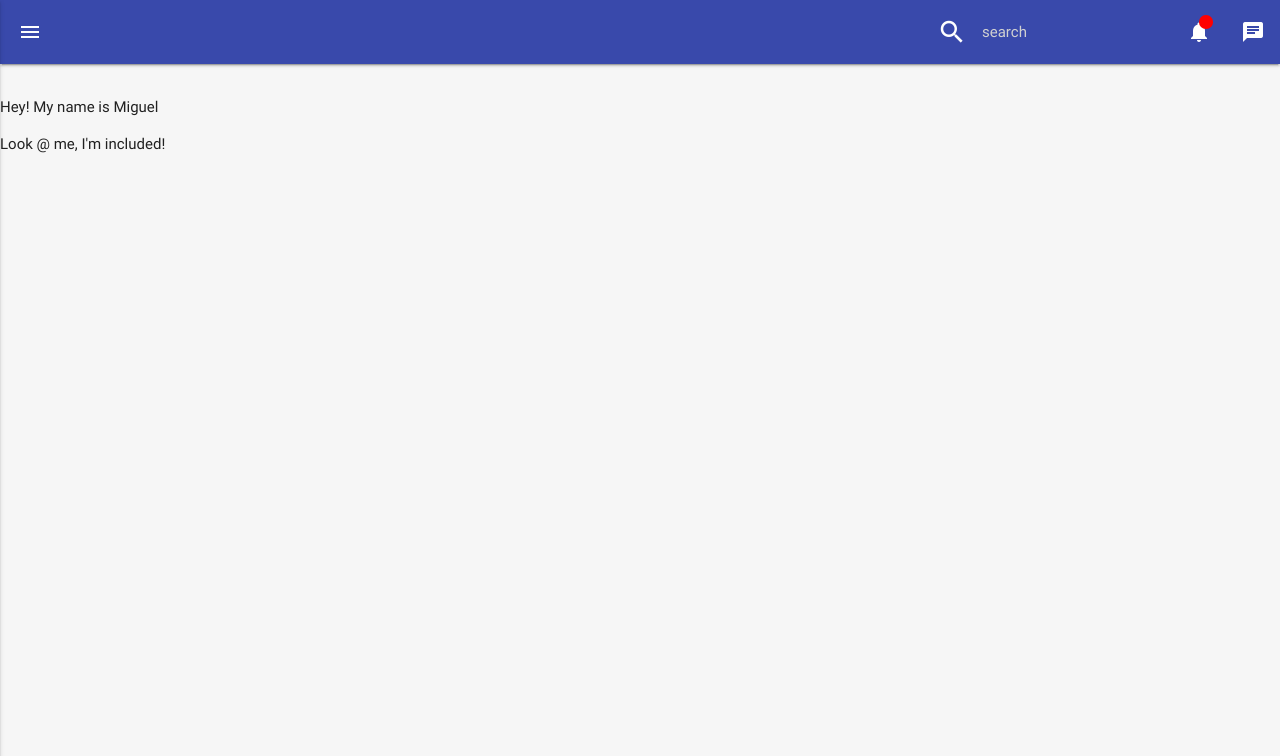
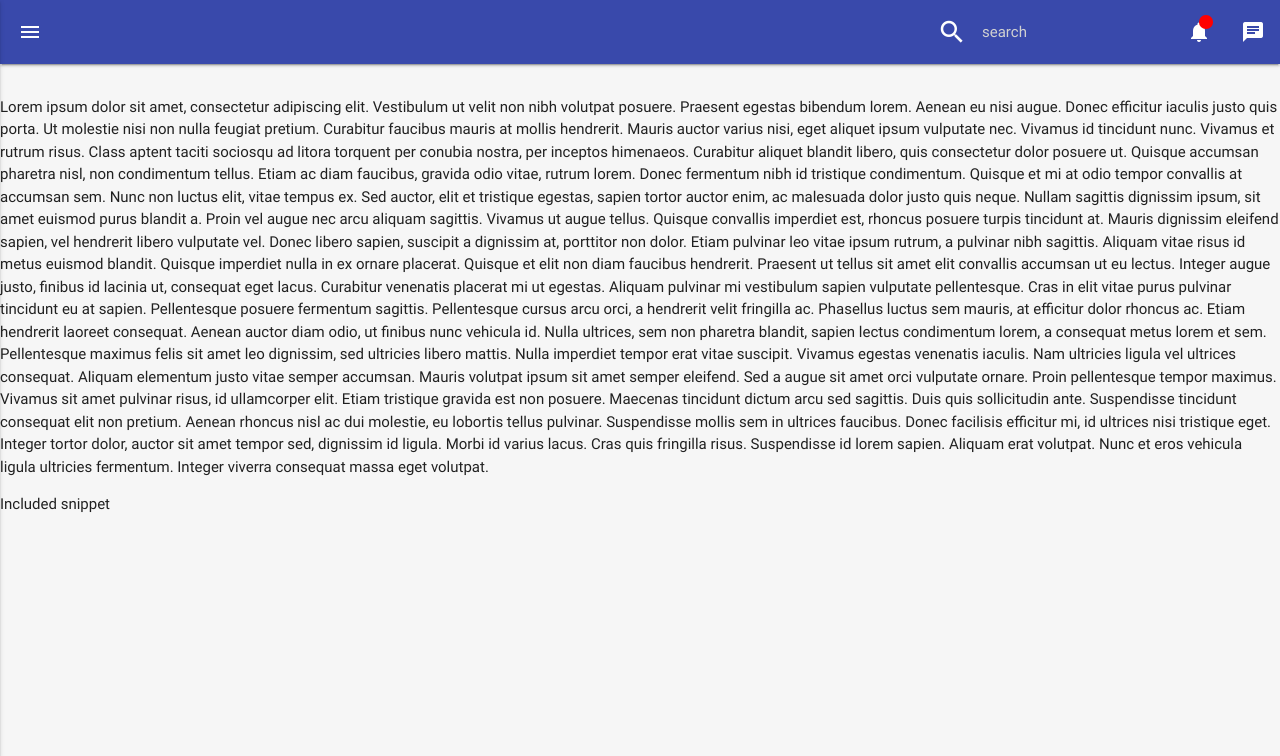
Before and after one commit to Sliking/DjangoWebsite, a Django app: page / in a window 1280 px wide. Shown: the top 756 px of the page. Run offline with Django 3.2, Linux system fonts and the light colour scheme.

Commit message:
Added generic text

```diff
--- a/dashboard/templates/dashboard/home.html
+++ b/dashboard/templates/dashboard/home.html
@@ -1,7 +1,15 @@
 {% extends "dashboard/header.html" %}
 
 {% block content %}
-<p>Hey! My name is Miguel</p>
+<p>Lorem ipsum dolor sit amet, consectetur adipiscing elit. Vestibulum ut velit non nibh volutpat posuere. Praesent egestas bibendum lorem. Aenean eu nisi augue. Donec efficitur iaculis justo quis porta. Ut molestie nisi non nulla feugiat pretium. Curabitur faucibus mauris at mollis hendrerit. Mauris auctor varius nisi, eget aliquet ipsum vulputate nec. Vivamus id tincidunt nunc. Vivamus et rutrum risus. Class aptent taciti sociosqu ad litora torquent per conubia nostra, per inceptos himenaeos. Curabitur aliquet blandit libero, quis consectetur dolor posuere ut. Quisque accumsan pharetra nisl, non condimentum tellus. Etiam ac diam faucibus, gravida odio vitae, rutrum lorem.
+
+    Donec fermentum nibh id tristique condimentum. Quisque et mi at odio tempor convallis at accumsan sem. Nunc non luctus elit, vitae tempus ex. Sed auctor, elit et tristique egestas, sapien tortor auctor enim, ac malesuada dolor justo quis neque. Nullam sagittis dignissim ipsum, sit amet euismod purus blandit a. Proin vel augue nec arcu aliquam sagittis. Vivamus ut augue tellus. Quisque convallis imperdiet est, rhoncus posuere turpis tincidunt at. Mauris dignissim eleifend sapien, vel hendrerit libero vulputate vel. Donec libero sapien, suscipit a dignissim at, porttitor non dolor. Etiam pulvinar leo vitae ipsum rutrum, a pulvinar nibh sagittis. Aliquam vitae risus id metus euismod blandit. Quisque imperdiet nulla in ex ornare placerat.
+
+    Quisque et elit non diam faucibus hendrerit. Praesent ut tellus sit amet elit convallis accumsan ut eu lectus. Integer augue justo, finibus id lacinia ut, consequat eget lacus. Curabitur venenatis placerat mi ut egestas. Aliquam pulvinar mi vestibulum sapien vulputate pellentesque. Cras in elit vitae purus pulvinar tincidunt eu at sapien. Pellentesque posuere fermentum sagittis. Pellentesque cursus arcu orci, a hendrerit velit fringilla ac. Phasellus luctus sem mauris, at efficitur dolor rhoncus ac. Etiam hendrerit laoreet consequat. Aenean auctor diam odio, ut finibus nunc vehicula id.
+
+    Nulla ultrices, sem non pharetra blandit, sapien lectus condimentum lorem, a consequat metus lorem et sem. Pellentesque maximus felis sit amet leo dignissim, sed ultricies libero mattis. Nulla imperdiet tempor erat vitae suscipit. Vivamus egestas venenatis iaculis. Nam ultricies ligula vel ultrices consequat. Aliquam elementum justo vitae semper accumsan. Mauris volutpat ipsum sit amet semper eleifend. Sed a augue sit amet orci vulputate ornare. Proin pellentesque tempor maximus. Vivamus sit amet pulvinar risus, id ullamcorper elit.
+
+    Etiam tristique gravida est non posuere. Maecenas tincidunt dictum arcu sed sagittis. Duis quis sollicitudin ante. Suspendisse tincidunt consequat elit non pretium. Aenean rhoncus nisl ac dui molestie, eu lobortis tellus pulvinar. Suspendisse mollis sem in ultrices faucibus. Donec facilisis efficitur mi, id ultrices nisi tristique eget. Integer tortor dolor, auctor sit amet tempor sed, dignissim id ligula. Morbi id varius lacus. Cras quis fringilla risus. Suspendisse id lorem sapien. Aliquam erat volutpat. Nunc et eros vehicula ligula ultricies fermentum. Integer viverra consequat massa eget volutpat.</p>
 
 {% include "dashboard/includes/htmlsnippet.html" %}
 {% endblock %}
--- a/dashboard/templates/dashboard/includes/htmlsnippet.html
+++ b/dashboard/templates/dashboard/includes/htmlsnippet.html
@@ -1,3 +1,3 @@
 {% block content %}
-<p>Look @ me, I'm included!</p>
+<p>Included snippet</p>
 {% endblock %}
```
